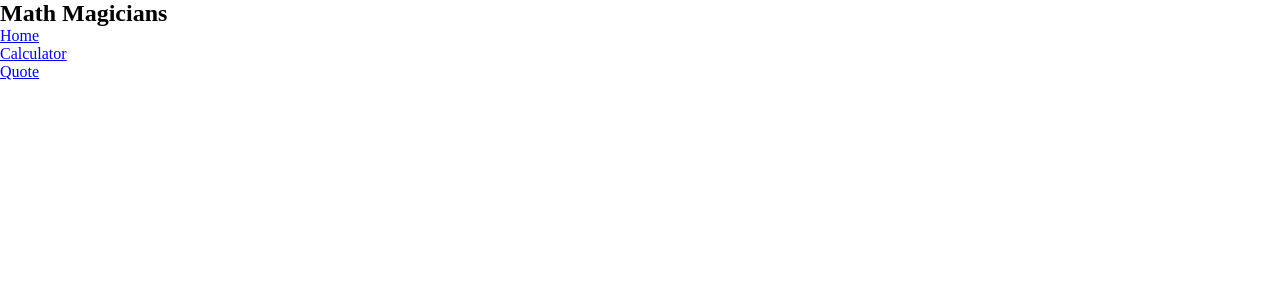
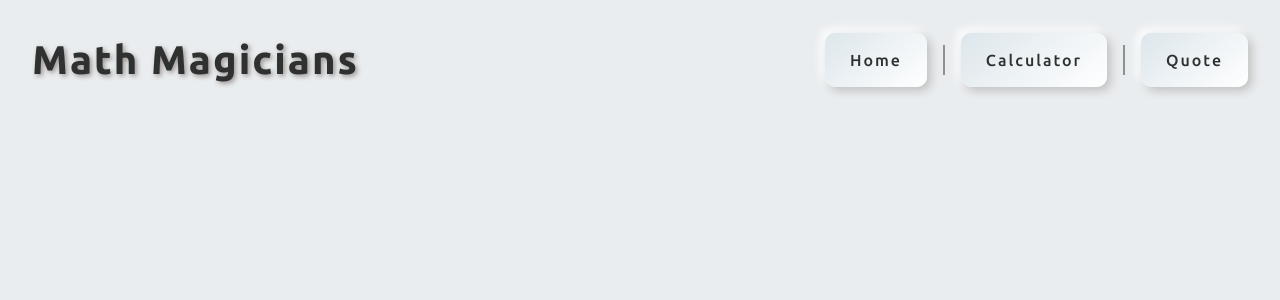
Before and after one commit to KanzaTahreem/Math-Magicians, a React (Create React App) app: page / in a window 1280 px wide. Shown: the top 300 px of the page. Built offline with nearby package versions, Linux system fonts and the light colour scheme.

Commit message:
Add styles to navbar

```diff
--- a/src/components/Navbar.jsx
+++ b/src/components/Navbar.jsx
@@ -14,7 +14,7 @@ const Navbar = () => (
           Home
         </NavLink>
       </li>
-
+      <li className="divider" />
       <li className="linkItem">
         <NavLink
           to="calculator"
@@ -23,7 +23,7 @@ const Navbar = () => (
           Calculator
         </NavLink>
       </li>
-
+      <li className="divider" />
       <li className="linkItem">
         <NavLink
           to="quote"
--- a/src/index.css
+++ b/src/index.css
@@ -1,5 +1,21 @@
+@import url('https://fonts.googleapis.com/css2?family=Ubuntu:wght@400;500;700&display=swap');
+
 * {
   box-sizing: border-box;
   padding: 0;
   margin: 0;
+  font-family: 'Ubuntu', sans-serif;
+  background-color: #eaedef;
+  color: #2e3130;
+  letter-spacing: 2px;
 }
+
+a {
+  text-decoration: none;
+  cursor: pointer;
+}
+
+h1 {
+  font-size: 2.5em;
+  text-shadow: 2px 2px 5px #999191;
+}
--- a/src/stylesheets/Navbar.css
+++ b/src/stylesheets/Navbar.css
@@ -1,4 +1,41 @@
+.navbar {
+  display: flex;
+  width: 100%;
+  justify-content: space-between;
+  padding: 1em 2em;
+  height: 15vh;
+  align-items: center;
+}
+
+.links {
+  display: flex;
+  list-style-type: none;
+  gap: 1em;
+  font-weight: 500;
+  height: 100%;
+  align-items: center;
+}
+
+.linkItem a {
+  border-radius: 10px;
+  padding: 1.125em 1.56em;
+  background: linear-gradient(140deg, #dae5ebdb, #fff);
+  box-shadow: 4px 4px 10px #c1c1c1, -4px -4px 10px #fff;
+}
+
+.linkItem a:hover {
+  background: #f94892;
+  color: #fff;
+  transition: all 0.5s ease-in;
+}
+
 .activelink {
-  text-decoration: underline;
-  color: red;
+  color: #f94892;
 }
+
+.divider {
+  border: 1px solid;
+  width: 100%;
+  height: 35%;
+  color: #2e31307d;
+}
```
